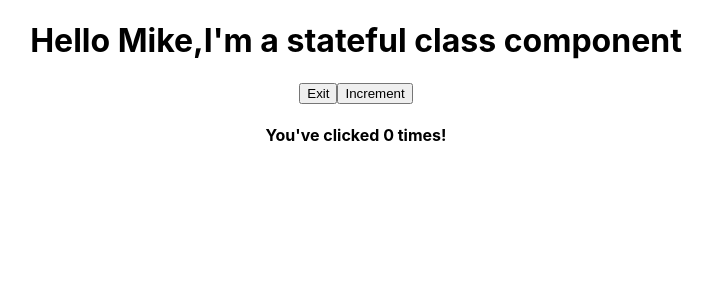
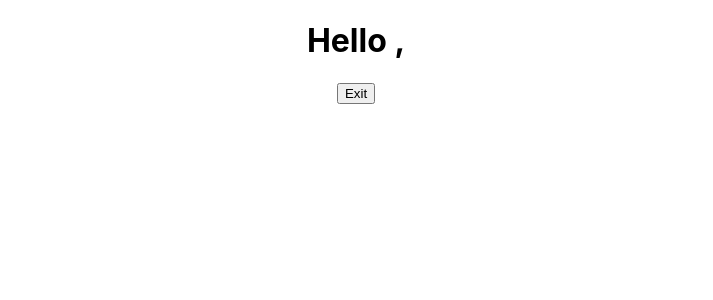
Before and after one commit to DanTaylor28/gitpod-react, a React (Create React App) app in the folder my-app/: page / in a window 1280 px wide. Shown: the top 300 px of the page, without its empty margins (284-997 px from the left). Built offline with nearby package versions, Linux system fonts and the light colour scheme.

Commit message:
Binding event handlers to handle state updates

```diff
--- a/my-app/src/App.js
+++ b/my-app/src/App.js
@@ -4,12 +4,15 @@
 // import FunctionalGreetingWithProps from './components/FunctionalGreetingWithProps';
 // import StatefulGreeting from './components/StatefulGreeting';
 // import StatefulGreetingWithCallback from './components/StatefulGreetingWithCallback';
-import StatefulGreetingWithPrevState from './components/StatefulGreetingWithPrevState';
+// import StatefulGreetingWithPrevState from './components/StatefulGreetingWithPrevState';
+// import EventsClass from './components/EventsClass';
+// import EventsFunctional from './components/EventsFunctional';
+import EventBinding from './components/EventBinding';
 
 function App() {
   return (
     <div className="App">
-      <StatefulGreetingWithPrevState greeting="I'm a stateful class component" name='Mike' />
+      <EventBinding />
     </div>
   );
 }
--- /dev/null
+++ b/my-app/src/components/EventBinding.js
@@ -0,0 +1,37 @@
+import React from 'react'
+
+class EventBinding extends React.Component{
+    constructor(props) {
+        super(props);
+        this.state = {
+            introduction: 'Hello',
+            buttonText: 'Exit',
+        };
+    }
+
+    // Ways to bind event handlers.
+    // The best way to do it is as below, defining the event handler as an arrow function.
+    // If you need to pass parameters to the handleClick instead define it as a regular function
+    // and use an arrow function on the call to the function on the button below (commented out code)
+
+    handleClick = () => {
+        this.setState({
+            introduction: 'Goodbye',
+            buttonText: 'Enter',
+        })
+        console.log(this.state.introduction)
+    }
+
+    render() {
+        return (
+            <div>
+                <h1>{this.state.introduction} {this.props.name},
+                {this.props.greeting}</h1>
+                {/* <button onClick={() => this.handleClick()}>{this.state.buttonText}</button> */}
+                <button onClick={this.handleClick}>{this.state.buttonText}</button>
+            </div>
+        )
+    }
+}
+
+export default EventBinding;
--- /dev/null
+++ b/my-app/src/components/EventsClass.js
@@ -0,0 +1,16 @@
+import React, { Component } from 'react'
+
+export class EventsClass extends Component {
+    clickHandler() {
+        console.log('you clicked the class button')
+    }
+    render() {
+        return (
+            <div>
+                <button onClick={this.clickHandler}>click me - class component</button>
+            </div>
+            )
+        }
+}
+
+export default EventsClass
--- /dev/null
+++ b/my-app/src/components/EventsFunctional.js
@@ -0,0 +1,14 @@
+import React from 'react'
+
+function EventsFunctional() {
+    function clickHandler() {
+        console.log('you clicked the functional button');
+    }
+    return (
+        <div>
+            <button onClick={clickHandler}>click me - functional component</button>
+        </div>
+    )
+    }
+
+export default EventsFunctional
```
